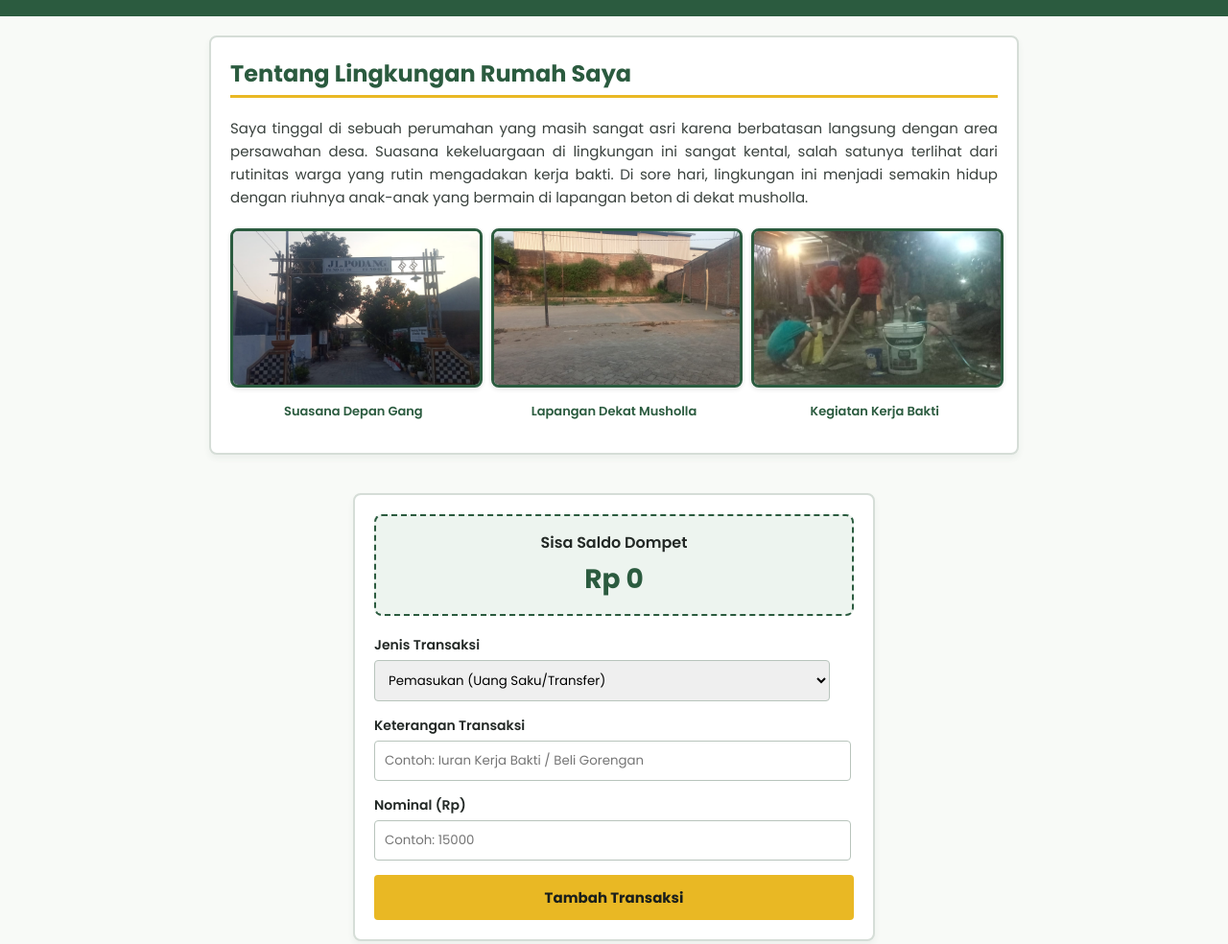
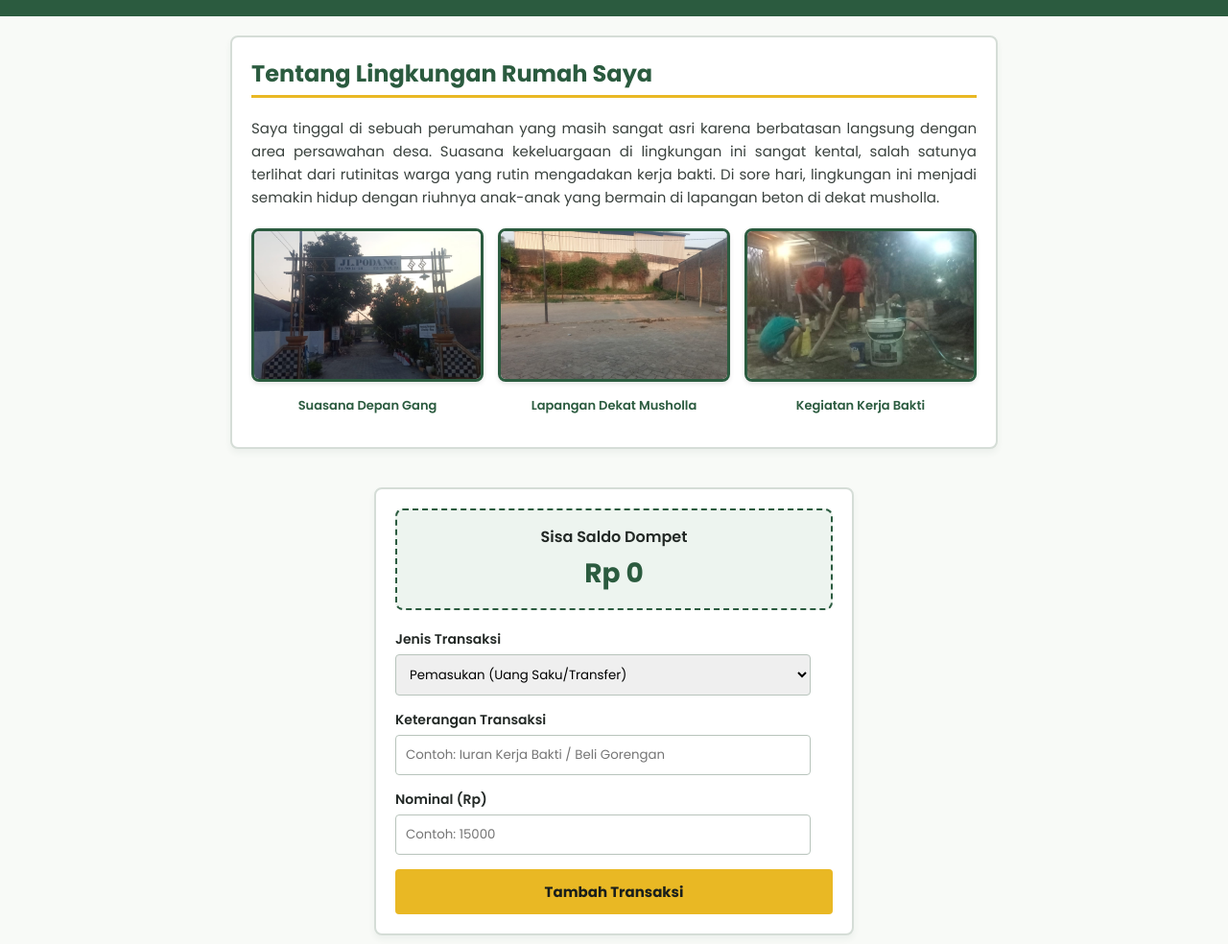
Before and after one commit to AbdurOsit/Tugas-Akhir-Desain-Web, a plain HTML site: page index.html in a window 1280 px wide. Shown: the part 84-1068 px from the top of the page at 96% size. Drawn offline with nearby package versions, Linux system fonts and the light colour scheme; no server answers.

Commit message:
menambahkan border-box dan sedikit perubahan

```diff
--- a/styles.css
+++ b/styles.css
@@ -1,16 +1,17 @@
-/* =========================================
-   1. PENGATURAN DASAR & TIPOGRAFI
-   ========================================= */
+*{
+    box-sizing: border-box;
+}
+
 body {
     font-family: 'Poppins', sans-serif;
-    background-color: #F8FAF7; /* Putih kehijauan lembut (asri) */
+    background-color: #F8FAF7;
     color: #222825;
     margin: 0;
     padding: 0;
 }
 
 header {
-    background-color: #2B5B3F; /* Hijau daun/sawah natural */
+    background-color: #2B5B3F;
     color: #FFFFFF;
     text-align: center;
     padding: 20px;
@@ -21,12 +22,9 @@ header h1 {
     font-size: 24px;
 }
 
-/* =========================================
-   2. TENTANG LINGKUNGAN (GALERI)
-   ========================================= */
 .lingkungan-section {
     background: #FFFFFF;
-    border: 2px solid #D5DDD7; /* Abu-abu lembut paving/beton */
+    border: 2px solid #D5DDD7;
     border-radius: 8px;
     box-shadow: 0 4px 6px rgba(43, 91, 63, 0.06);
     max-width: 800px;
@@ -37,7 +35,7 @@ header h1 {
 
 .cerita-box h2 {
     color: #2B5B3F;
-    border-bottom: 3px solid #E9B824; /* Kuning padi/hangat */
+    border-bottom: 3px solid #E9B824;
     padding-bottom: 5px;
     margin-top: 0;
 }
@@ -79,9 +77,7 @@ header h1 {
     color: #2B5B3F;
 }
 
-/* =========================================
-   3. BUKU KAS (CARD, FORM, RIWAYAT)
-   ========================================= */
+/* Style Buku Keuangan */
 .container {
     display: flex;
     flex-direction: column;
@@ -136,7 +132,7 @@ input, select {
 }
 
 button {
-    background-color: #E9B824; /* Kuning aksen hangat */
+    background-color: #E9B824;
     color: #1A1F1C;
     font-weight: 700;
     border: none;
```
